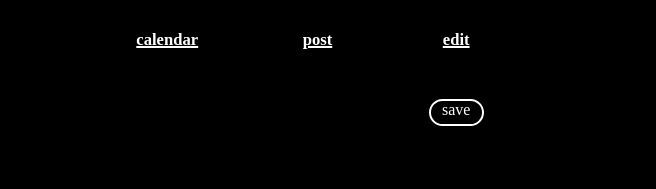
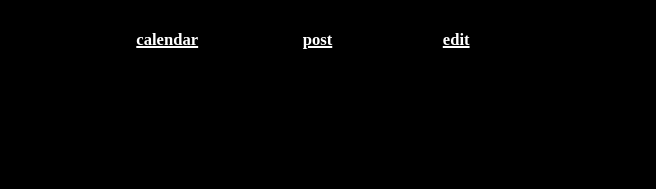
Before and after one commit to LikeLion-at-CAU-10th/Palette-React, a React (Create React App) app: page /main in a window 1280 px wide. Shown: the top 189 px of the page, without its empty margins (299-955 px from the left). Built offline with nearby package versions, Linux system fonts and the light colour scheme.

Commit message:
route add

```diff
--- a/src/pages/main.js
+++ b/src/pages/main.js
@@ -1,5 +1,6 @@
 import React, { useState, useEffect } from "react";
 import styled, { createGlobalStyle } from "styled-components";
+import { useNavigate } from "react-router-dom";
 
 const Circles = styled.div`
   cursor: pointer;
@@ -75,6 +76,7 @@ const Save = styled.div`
   color: #ffffff;
   text-align: center;
   cursor: pointer;
+  visibility: ${(props) => (props.visible ? "visible" : "hidden")};
 `;
 
 const PalettesDom = styled.div`
@@ -105,6 +107,14 @@ const selectColor = (color) => {
 };
 
 const Main = () => {
+  // const navigate = useNavigate();
+  // const goToPost =  {
+  //   navigate(`/post`);
+  // };
+  // const goToCalendar = {
+  //   navigate(`/calendar/red`);
+  // };
+
   const paletteColors = [
     "red",
     "orange",
@@ -135,18 +145,14 @@ const Main = () => {
     setVisibleColor(copy);
   };
 
-  // const closeColor = () => {
-  //   setColor(false);
-  // };
-
   return (
     <MainPageDom>
       <GlobalStyle />
       <Tabs>
-        <MenuTab left="36.40vw" width="13vw">
+        <MenuTab /*onClick={goToCalendar}*/ left="36.40vw" width="13vw">
           calendar
         </MenuTab>
-        <MenuTab left="48.54vw" width="5vw">
+        <MenuTab /*onClick={goToPost}*/ left="48.54vw" width="5vw">
           post
         </MenuTab>
         <EditButtonDom>
@@ -164,7 +170,7 @@ const Main = () => {
               />
             ))}
           </PalettesDom>
-          <Save>save</Save>
+          <Save visible={showEdit}>save</Save>
         </EditButtonDom>
       </Tabs>
 
```
